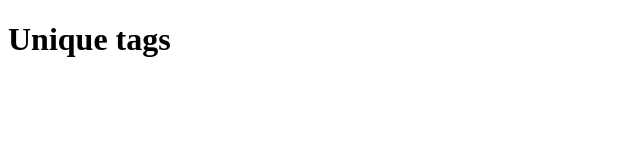
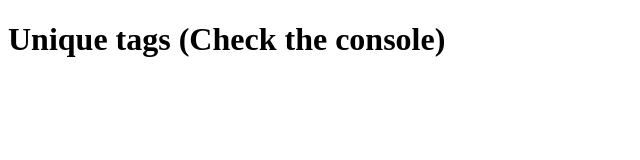
Before and after one commit to MohamedAlQadeery/unique-tags, a plain HTML site: page index.html in a window 1280 px wide. Shown: the whole page, without its empty margins (0-640 px from the left). Drawn offline with Linux system fonts and the light colour scheme.

Commit message:
added description to check the console

```diff
--- a/index.html
+++ b/index.html
@@ -9,7 +9,7 @@
     <meta name="viewport" content="width=device-width, initial-scale=1" />
   </head>
   <body>
-    <h1>Unique tags</h1>
+    <h1>Unique tags (Check the console)</h1>
     <script src="scripts.js" async defer></script>
   </body>
 </html>
```
